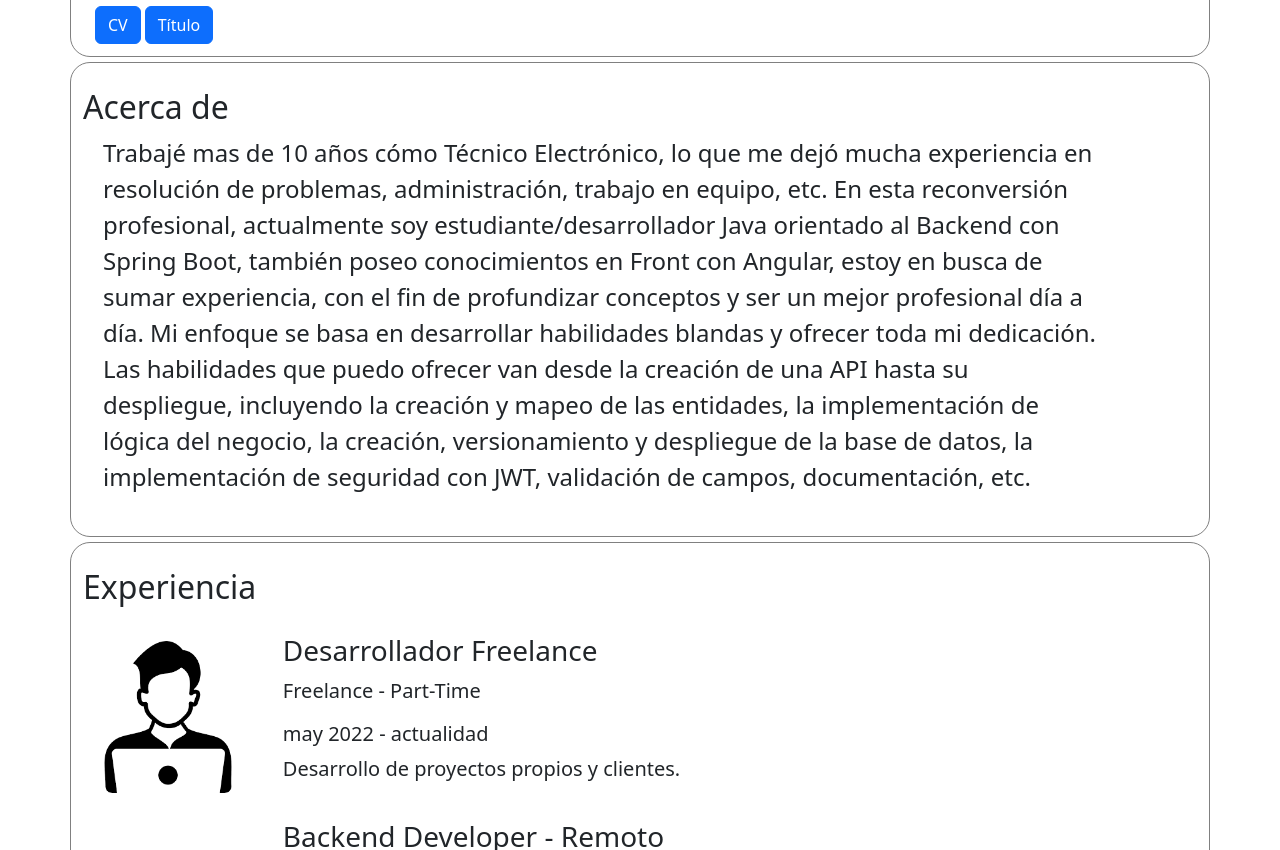
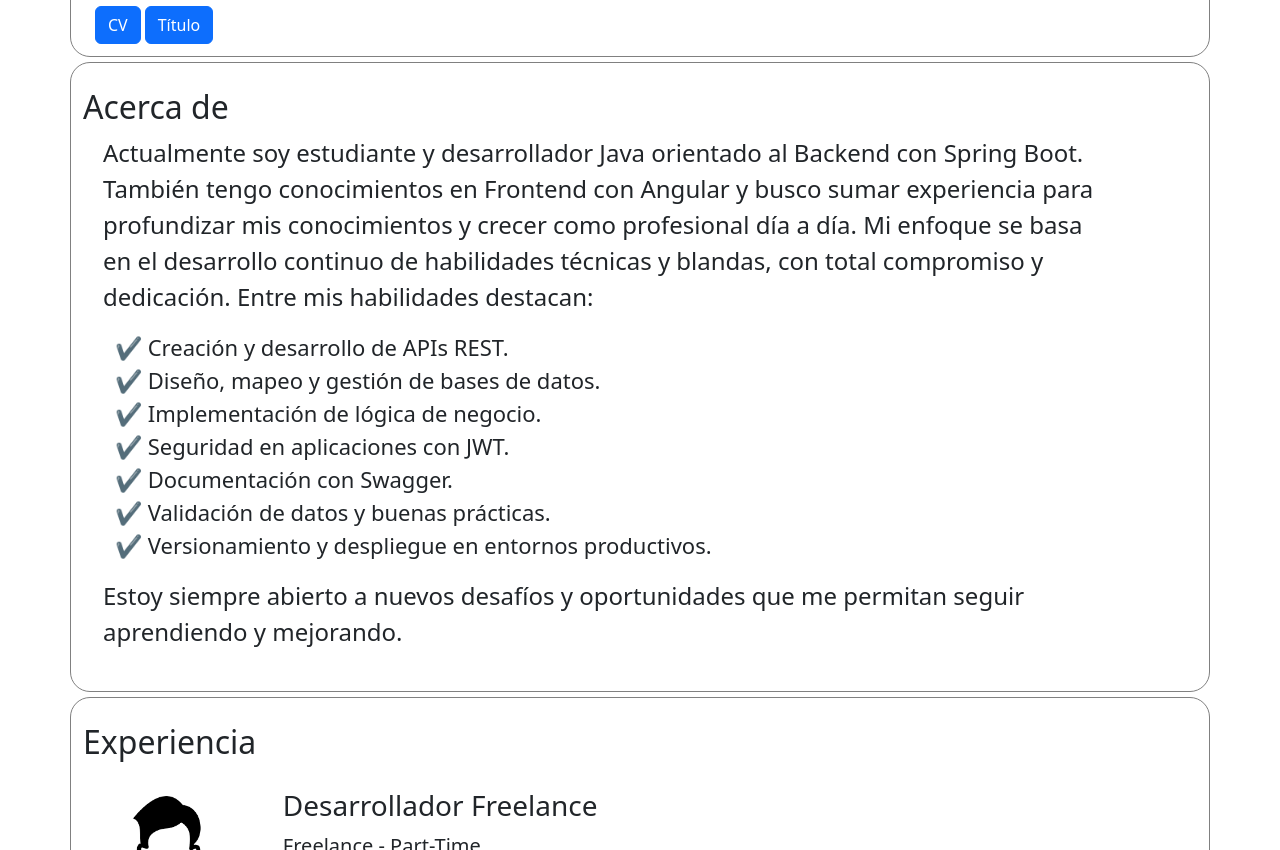
Before and after one commit to RamonCruz187/Portfolio, an Angular app: page / in a window 1280 px wide. Shown: the part 620-1470 px from the top of the page. Built offline with nearby package versions, Linux system fonts and the light colour scheme.

Commit message:
refactor/acerca-de

```diff
--- a/src/app/componentes/acerca-de/acerca-de.component.css
+++ b/src/app/componentes/acerca-de/acerca-de.component.css
@@ -0,0 +1,3 @@
+li {
+    font-size: 22px;
+}
--- a/src/app/componentes/acerca-de/acerca-de.component.html
+++ b/src/app/componentes/acerca-de/acerca-de.component.html
@@ -4,17 +4,25 @@
     <div class="col col-sm-11 col-md-11 col-lg-11 col-xl-11 acercaTexto">
       <h2>Acerca de</h2>
       <p>
-        Trabajé mas de 10 años cómo Técnico Electrónico, lo que me dejó mucha
-        experiencia en resolución de problemas, administración, trabajo en
-        equipo, etc. En esta reconversión profesional, actualmente soy estudiante/desarrollador Java orientado al
-        Backend con Spring Boot, también poseo conocimientos en Front con
-        Angular, estoy en busca de sumar experiencia, con el fin
-        de profundizar conceptos y ser un mejor profesional día a día. Mi enfoque se basa en desarrollar habilidades
-        blandas y ofrecer toda mi dedicación.
-         Las habilidades que puedo ofrecer van desde la creación de una API hasta su despliegue, incluyendo la creación y mapeo de las entidades,
-         la implementación de lógica del negocio, la creación, versionamiento y despliegue de la base de datos, la implementación de seguridad con JWT,
-         validación de campos, documentación, etc.
-
+        Actualmente soy estudiante y desarrollador Java orientado al Backend con
+        Spring Boot. También tengo conocimientos en Frontend con Angular y busco
+        sumar experiencia para profundizar mis conocimientos y crecer como
+        profesional día a día. Mi enfoque se basa en el desarrollo continuo de
+        habilidades técnicas y blandas, con total compromiso y dedicación. Entre
+        mis habilidades destacan:
+      </p>
+      <ul>
+        <li>✔ Creación y desarrollo de APIs REST.</li>
+        <li>✔ Diseño, mapeo y gestión de bases de datos.</li>
+        <li>✔ Implementación de lógica de negocio.</li>
+        <li>✔ Seguridad en aplicaciones con JWT.</li>
+        <li>✔ Documentación con Swagger.</li>
+        <li>✔ Validación de datos y buenas prácticas.</li>
+        <li>✔ Versionamiento y despliegue en entornos productivos.</li>
+      </ul>
+      <p>
+        Estoy siempre abierto a nuevos desafíos y oportunidades que me permitan
+        seguir aprendiendo y mejorando.
       </p>
     </div>
   </div>
```
Also changed, not shown: 4 other files (tests, documents, lock files or other folders).
